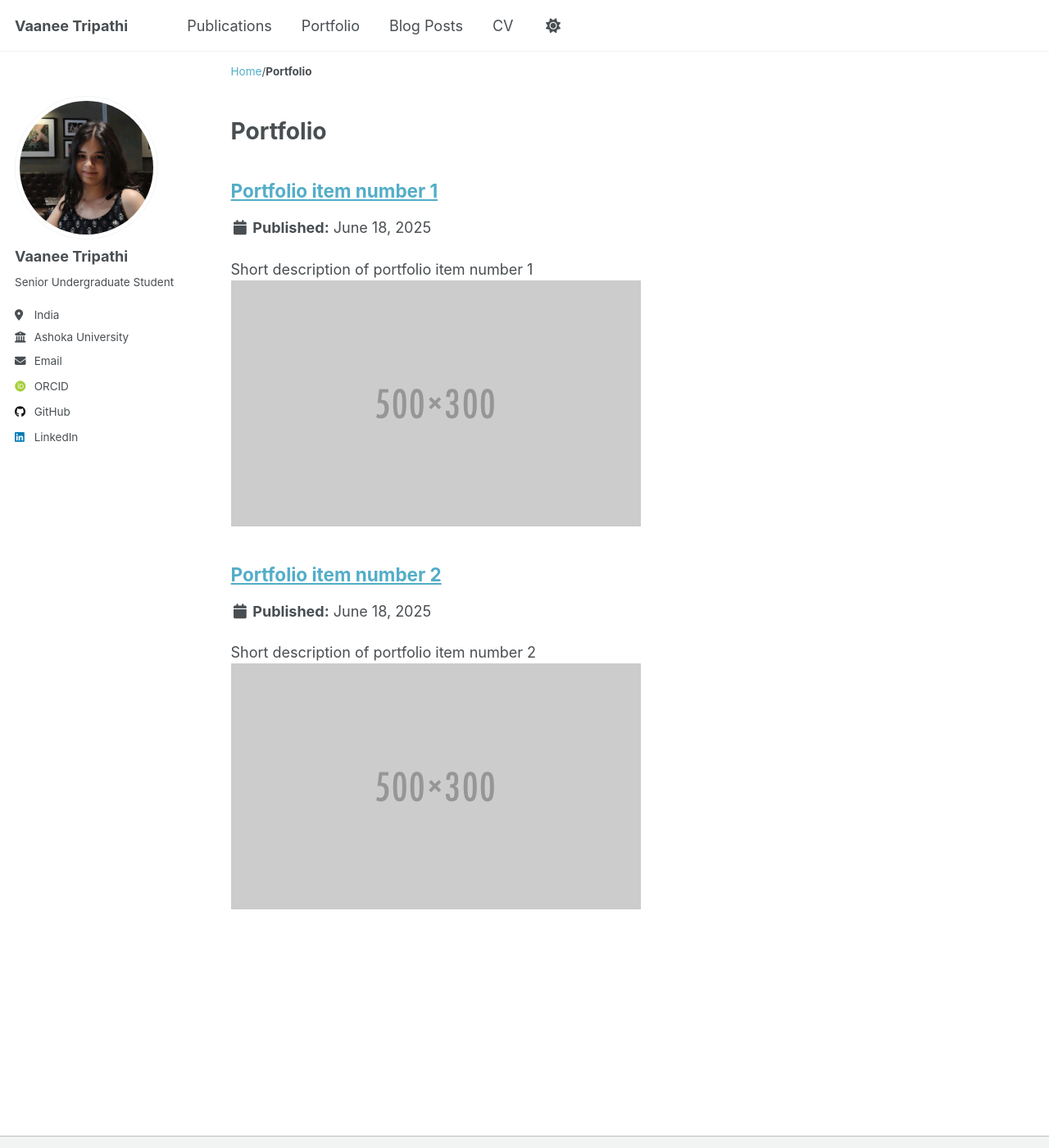
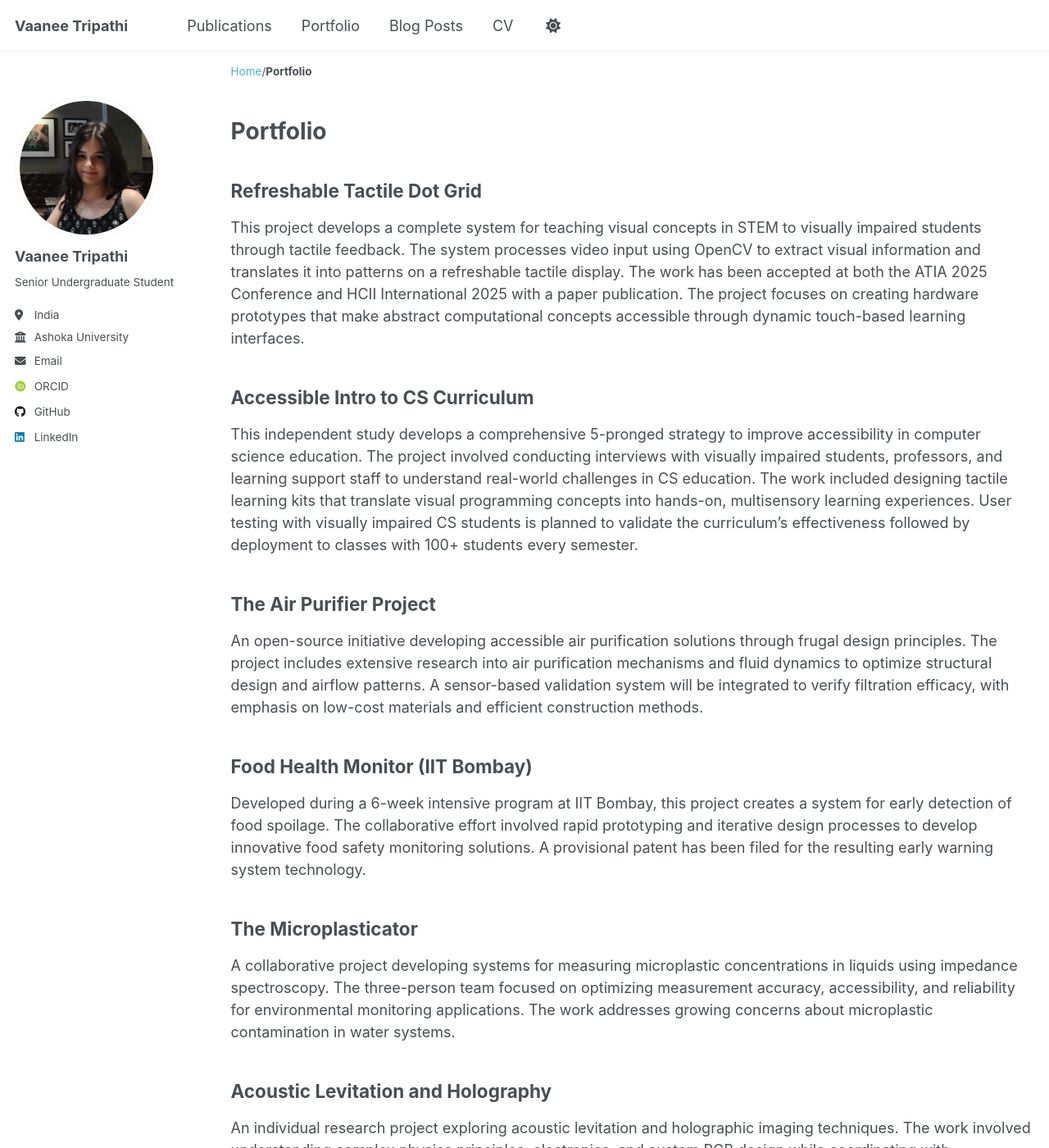
Before and after one commit to VaaneeTripathi/VaaneeTripathi.github.io, a Jekyll site: the page built from _pages/portfolio.md, in a window 1280 px wide and 1400 px high. Shown: the whole window at 82% size. Built offline with Jekyll 4.4.1, drawn with Linux system fonts in a browser that asks for light colours; some web fonts are replaced; some of the changed text lies outside the part shown.

Commit message:
feat: add potfolio

```diff
--- /dev/null
+++ b/_pages/portfolio.md
@@ -0,0 +1,46 @@
+---
+layout: archive
+title: "Portfolio"
+permalink: /portfolio/
+author_profile: true
+---
+
+{% include base_path %}
+
+
+## Refreshable Tactile Dot Grid
+This project develops a complete system for teaching visual concepts in STEM to visually impaired students through tactile feedback. The system processes video input using OpenCV to extract visual information and translates it into patterns on a refreshable tactile display. The work has been accepted at both the ATIA 2025 Conference and HCII International 2025 with a paper publication. The project focuses on creating hardware prototypes that make abstract computational concepts accessible through dynamic touch-based learning interfaces.
+
+## Accessible Intro to CS Curriculum
+This independent study develops a comprehensive 5-pronged strategy to improve accessibility in computer science education. The project involved conducting interviews with visually impaired students, professors, and learning support staff to understand real-world challenges in CS education. The work included designing tactile learning kits that translate visual programming concepts into hands-on, multisensory learning experiences. User testing with visually impaired CS students is planned to validate the curriculum's effectiveness followed by deployment to classes with 100+ students every semester.
+
+## The Air Purifier Project
+An open-source initiative developing accessible air purification solutions through frugal design principles. The project includes extensive research into air purification mechanisms and fluid dynamics to optimize structural design and airflow patterns. A sensor-based validation system will be integrated to verify filtration efficacy, with emphasis on low-cost materials and efficient construction methods.
+
+## Food Health Monitor (IIT Bombay)
+Developed during a 6-week intensive program at IIT Bombay, this project creates a system for early detection of food spoilage. The collaborative effort involved rapid prototyping and iterative design processes to develop innovative food safety monitoring solutions. A provisional patent has been filed for the resulting early warning system technology.
+
+## The Microplasticator
+A collaborative project developing systems for measuring microplastic concentrations in liquids using impedance spectroscopy. The three-person team focused on optimizing measurement accuracy, accessibility, and reliability for environmental monitoring applications. The work addresses growing concerns about microplastic contamination in water systems.
+
+## Acoustic Levitation and Holography
+An individual research project exploring acoustic levitation and holographic imaging techniques. The work involved understanding complex physics principles, electronics, and custom PCB design while coordinating with international vendors for specialized components. The project required extensive research into wave physics, frequency modulation, and optical interference patterns to achieve stable particle levitation and three-dimensional light projections.
+
+## GenArt
+An interdisciplinary project combining projections, performance, and technology to create immersive artistic experiences. The work involved rapid learning of new software systems, hardware research, logistics coordination, and creative concept development within a two-month timeline. The project explores intersections between digital technology and live performance art.
+
+# Projects Mentored
+
+## Not a Stethoscope (Heart Sound Analysis)
+A machine learning-powered system for analyzing heart sounds using a custom Raspberry Pi hardware setup. The project involves developing multi-component recording systems to capture and preprocess heart sounds with precision. Advanced noise filtering and preprocessing techniques were implemented to deliver high-fidelity data suitable for machine learning analysis.
+
+## Kidney Health Detector
+A wearable device design for measuring uric acid levels in sweat to monitor kidney health, based on UV-Vis spectrophotometry principles. The project applies frugal engineering approaches to create cost-effective health monitoring solutions. The design focuses on accessibility and usability while maintaining measurement accuracy for practical kidney health assessment applications.
+
+# School Projects (Early days of research interests)
+
+## The Auxilium (Smart Walking Stick)
+A low-cost smart walking stick prototype designed using Arduino boards and PIR sensors, with particular focus on assisting elderly COVID patients and differently-abled individuals. The design utilizes bamboo construction for both structural integrity and sustainability. The project addresses mobility assistance needs through accessible technology solutions.
+
+## Vidyut (Hydroelectric Emissions Reduction)
+An independent research project developing sustainable solutions to reduce methane emissions from hydroelectric dams while generating usable energy. The work involved extensive cross-disciplinary research to minimize waste generation in renewable energy systems. The project demonstrates applications of environmental engineering principles to improve sustainability in power generation.
--- a/_portfolio/portfolio-1.md
+++ b/_portfolio/portfolio-1.md
@@ -1,7 +1,7 @@
 ---
-title: "Portfolio item number 1"
-excerpt: "Short description of portfolio item number 1<br/><img src='/images/500x300.png'>"
+title: "Refreshable Tactile Dot Grid"
+excerpt: ""
 collection: portfolio
 ---
 
-This is an item in your portfolio. It can be have images or nice text. If you name the file .md, it will be parsed as markdown. If you name the file .html, it will be parsed as HTML.
+This project develops a complete system for teaching visual concepts in STEM to visually impaired students through tactile feedback. The system processes video input using OpenCV to extract visual information and translates it into patterns on a refreshable tactile display. The work has been accepted at both the ATIA 2025 Conference and HCII International 2025 with a paper publication. The project focuses on creating hardware prototypes that make abstract computational concepts accessible through dynamic touch-based learning interfaces.
```
Also changed, not shown: _portfolio/portfolio-2.md (added, +7 -0 lines), _pages/portfolio-bak.html (renamed from _pages/portfolio.html).
